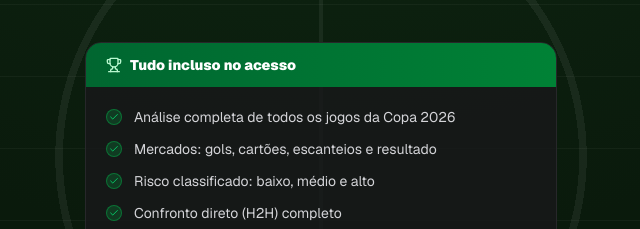
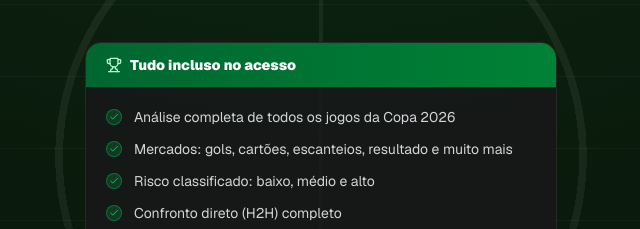
Before and after one commit to LeonardoDreherN/RadarWc, a Next.js app: page / in a window 1280 px wide. Shown: the part 1220-1449 px from the top of the page, without its empty margins (319-959 px from the left). Built offline with nearby package versions, Linux system fonts and the light colour scheme; no server answers.

Commit message:
fix: mercados com 'e muito mais' na landing page
Co-Authored-By: Claude Sonnet 4.6 <noreply@anthropic.com>

```diff
--- a/app/page.tsx
+++ b/app/page.tsx
@@ -288,7 +288,7 @@ export default function LandingPage() {
               <ul className="p-5 space-y-3">
                 {[
                   "Análise completa de todos os jogos da Copa 2026",
-                  "Mercados: gols, cartões, escanteios e resultado",
+                  "Mercados: gols, cartões, escanteios, resultado e muito mais",
                   "Risco classificado: baixo, médio e alto",
                   "Confronto direto (H2H) completo",
                   "Placar ao vivo com atualização automática",
```
